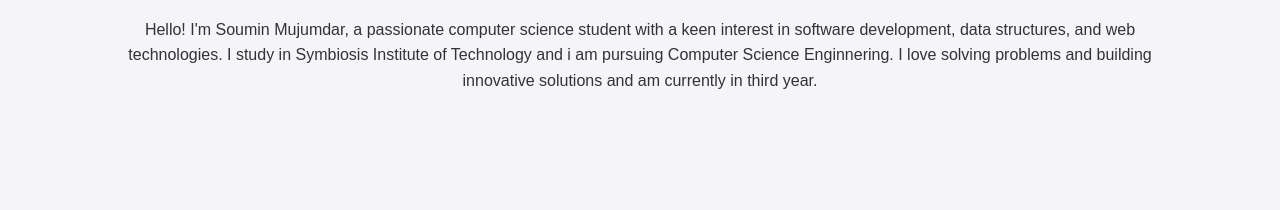
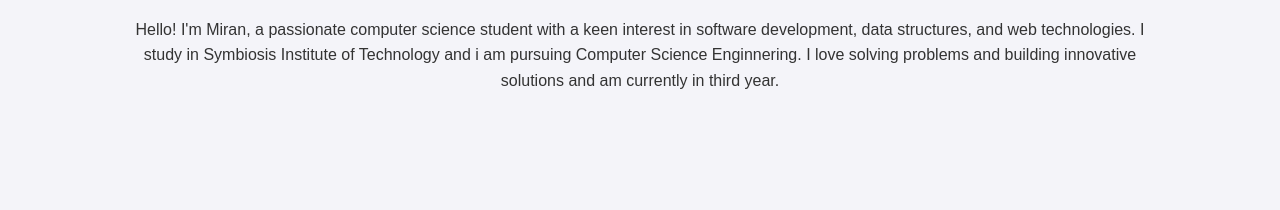
Before and after one commit to souminmujumdar/portfolio, a plain HTML site: page index.html in a window 1280 px wide. Shown: the part 572-782 px from the top of the page. Drawn offline with Linux system fonts and the light colour scheme.

Commit message:
Update index.html

```diff
--- a/index.html
+++ b/index.html
@@ -19,7 +19,7 @@
     <section id="about" class="section">
         <div class="container">
             <h2>About Me</h2>
-            <p>Hello! I'm Soumin Mujumdar, a passionate computer science student with a keen interest in software development, data structures, and web technologies. I study in Symbiosis Institute of Technology and i am pursuing Computer Science Enginnering. I love solving problems and building innovative solutions and am currently in third year.</p>
+            <p>Hello! I'm Miran, a passionate computer science student with a keen interest in software development, data structures, and web technologies. I study in Symbiosis Institute of Technology and i am pursuing Computer Science Enginnering. I love solving problems and building innovative solutions and am currently in third year.</p>
         </div>
     </section>
 
```
